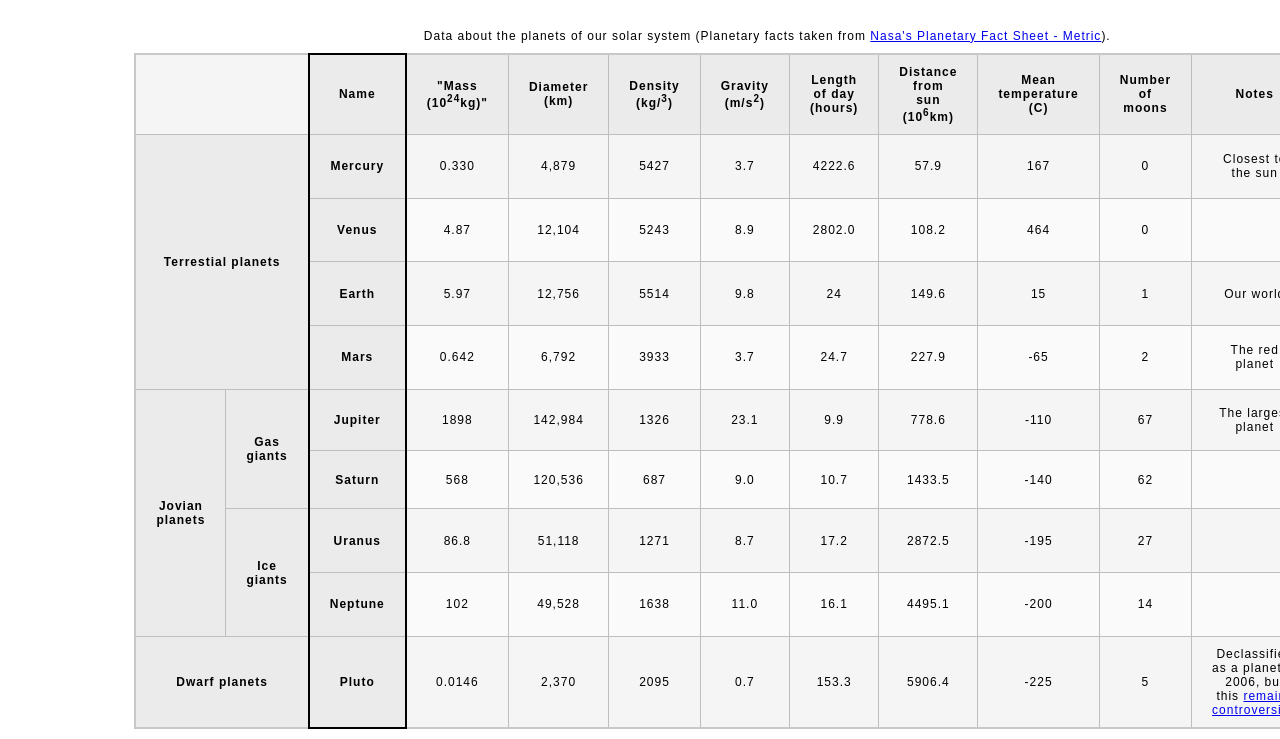
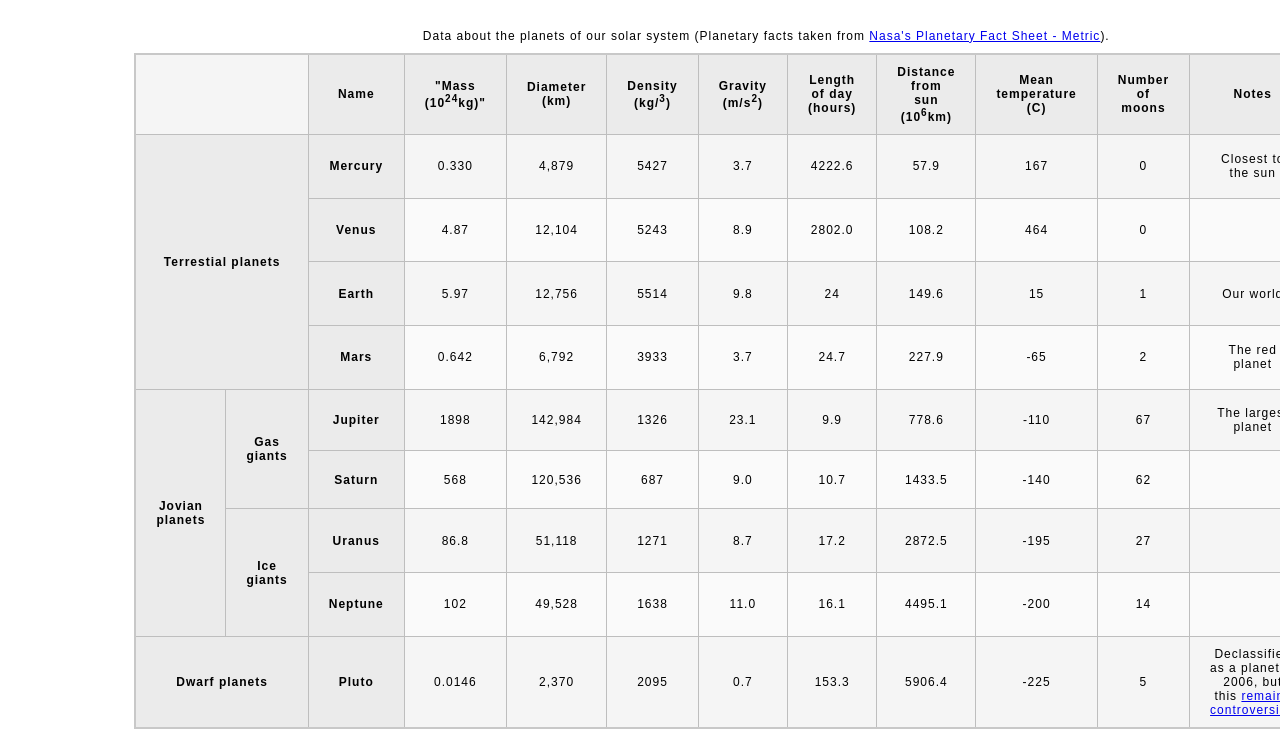
Before and after one commit to Amothj/Amothj.github.io, a plain HTML site: page planets-table/index.html in a window 1280 px wide. Shown: the part 61-800 px from the top of the page. Drawn offline with Linux system fonts and the light colour scheme.

Commit message:
update
2

```diff
--- a/planets-table/index.html
+++ b/planets-table/index.html
@@ -29,20 +29,7 @@
                     </caption>
 
                 <!-- The second child of the table element should be the colgroup element, which also contains several col elements, and helps define the purpose of the table colums. -->
-                    <colgroup>
-                        <col>
-                        <col>
-                        <col>
-                        <col>
-                        <col>
-                        <col>
-                        <col>
-                        <col>
-                        <col>
-                        <col>
-                        <col>
-                        <col>
-                    </colgroup>
+
                 <!-- The table head element should be the third child of the table element; it will wrap the code and content to define a row of column headers. -->
 
                     <thread>
```
